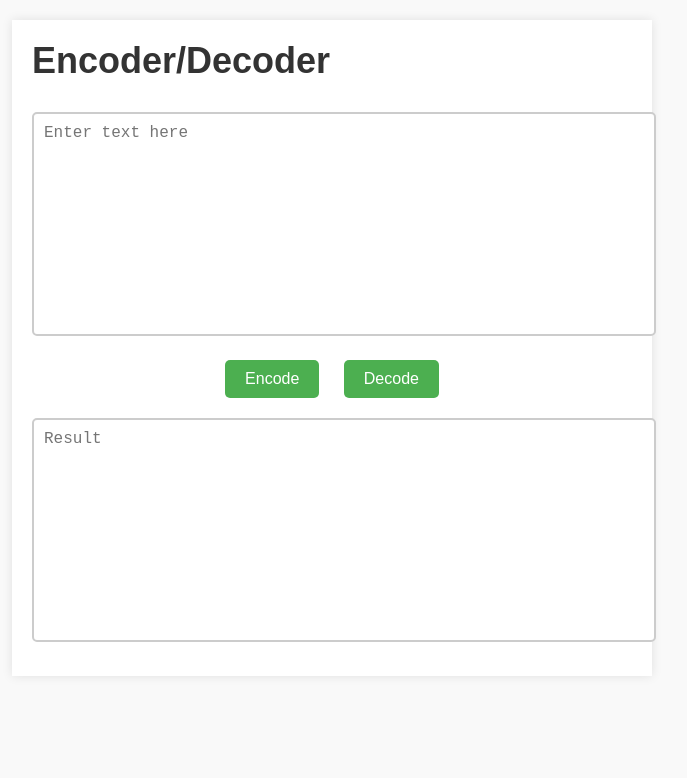
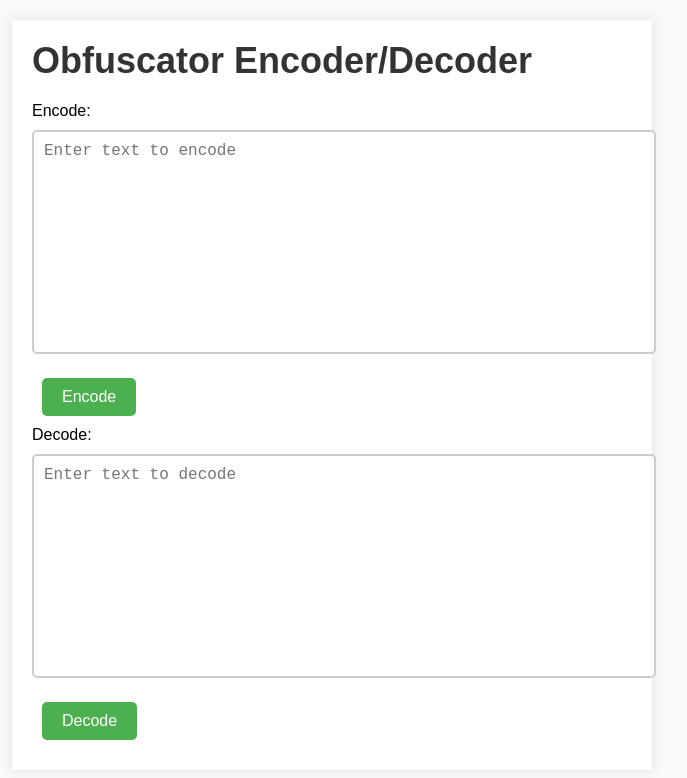
Before and after one commit to OmiduAnjane/Encode-sytem, a plain HTML site: page index.html in a window 1280 px wide. Shown: the whole page, without its empty margins (308-995 px from the left). Drawn offline with Linux system fonts and the light colour scheme.

Commit message:
Update index.html

```diff
--- a/index.html
+++ b/index.html
@@ -4,9 +4,7 @@
 
 <head>
 
-	<meta charset="UTF-8">	<title>Encoder/Decoder</title>
-
-	<link rel="stylesheet" type="text/css" href="style.css">
+	<title>Obfuscator Encoder/Decoder</title>	<link rel="stylesheet" type="text/css" href="style.css">
 
 </head>
 
@@ -14,19 +12,31 @@
 
 	<div class="container">
 
-		<h1>Encoder/Decoder</h1>
+		<h1>Obfuscator Encoder/Decoder</h1>
 
-		<textarea id="input" placeholder="Enter text here"></textarea>
+		<div class="row">
 
-		<div class="buttons">
+			<div class="col">
 
-			<button id="encode-btn" onclick="encode()">Encode</button>
+				<label for="encode">Encode:</label>
 
-			<button id="decode-btn" onclick="decode()">Decode</button>
+				<textarea id="encode" placeholder="Enter text to encode"></textarea>
+
+				<button id="encode-btn">Encode</button>
+
+			</div>
+
+			<div class="col">
+
+				<label for="decode">Decode:</label>
+
+				<textarea id="decode" placeholder="Enter text to decode"></textarea>
+
+				<button id="decode-btn">Decode</button>
+
+			</div>
 
 		</div>
-
-		<textarea id="output" placeholder="Result"></textarea>
 
 	</div>
 
```
